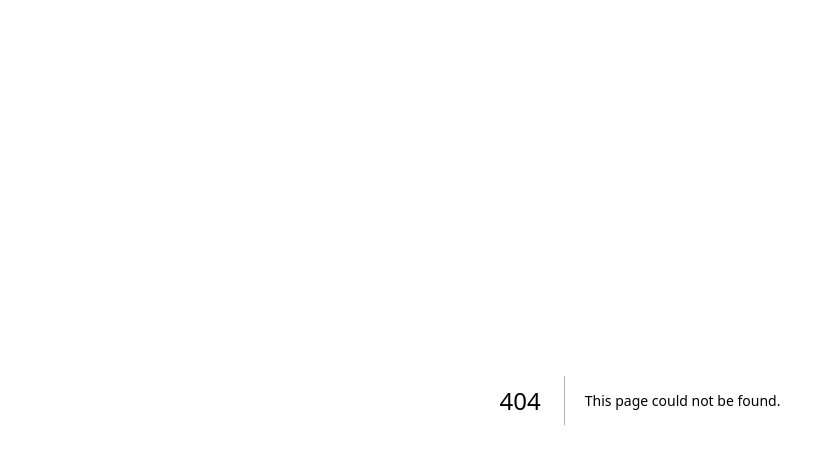
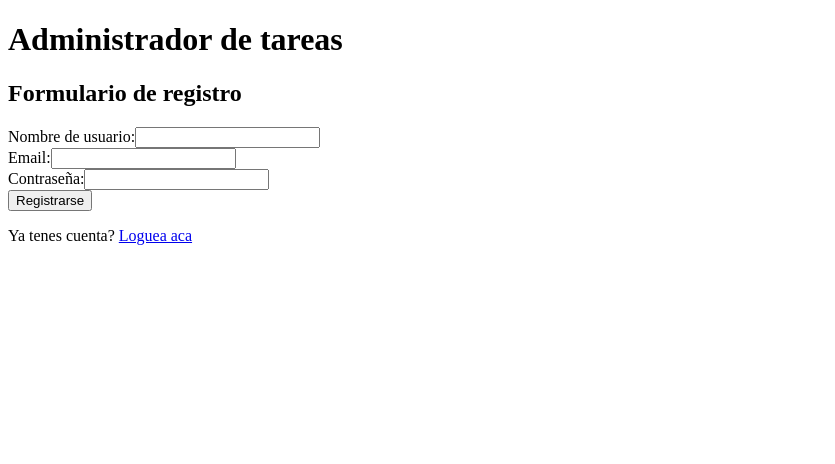
Before and after one commit to lkainn/FE05---Proyecto-grupo-5, a Next.js app: page /register in a window 1280 px wide. Before the commit this address had no page. Shown: the top 464 px of the page, without its empty margins (0-835 px from the left). Built offline with nearby package versions, Linux system fonts and the light colour scheme.

Commit message:
Agregado de sistema de login, registro y navegacion entre paginas

```diff
--- /dev/null
+++ b/components/RegistrationForm.js
@@ -0,0 +1,83 @@
+import React, { useState } from 'react';
+
+const RegistrationForm = () => {
+  const [username, setUsername] = useState('');
+  const [email, setEmail] = useState('');
+  const [password, setPassword] = useState('');
+  const [errors, setErrors] = useState({});
+
+  const handleUsernameChange = (e) => {
+    setUsername(e.target.value);
+  };
+
+  const handleEmailChange = (e) => {
+    setEmail(e.target.value);
+  };
+
+  const handlePasswordChange = (e) => {
+    setPassword(e.target.value);
+  };
+
+  const handleSubmit = (e) => {
+    e.preventDefault();
+
+    // Validaciones
+    const validationErrors = {};
+    if (username.trim() === '') {
+      validationErrors.username = 'Username is required';
+    }
+    if (email.trim() === '') {
+      validationErrors.email = 'Email is required';
+    }
+    if (password.trim() === '') {
+      validationErrors.password = 'Password is required';
+    }
+    setErrors(validationErrors);
+
+    // POR HACER: logica de registro e interaccion con la API.
+  };
+
+  return (
+    <div>
+      <h2>Formulario de registro</h2>
+      <form onSubmit={handleSubmit}>
+        <div>
+          <label htmlFor="username">Nombre de usuario:</label>
+          <input
+            type="text"
+            id="username"
+            value={username}
+            onChange={handleUsernameChange}
+            required
+          />
+          {errors.username && <span className="error">{errors.username}</span>}
+        </div>
+        <div>
+          <label htmlFor="email">Email:</label>
+          <input
+            type="email"
+            id="email"
+            value={email}
+            onChange={handleEmailChange}
+            required
+          />
+          {errors.email && <span className="error">{errors.email}</span>}
+        </div>
+        <div>
+          <label htmlFor="password">Contraseña:</label>
+          <input
+            type="password"
+            id="password"
+            value={password}
+            onChange={handlePasswordChange}
+            required
+          />
+          {errors.password && <span className="error">{errors.password}</span>}
+        </div>
+        <button type="submit">Registrarse</button>
+      </form>
+    </div>
+  );
+};
+
+export default RegistrationForm;
--- /dev/null
+++ b/pages/register.js
@@ -0,0 +1,14 @@
+import React from 'react';
+import RegistrationForm from '../components/RegistrationForm';
+
+const Register = () => {
+  return (
+    <div>
+      <h1>Administrador de tareas</h1>
+      <RegistrationForm />
+      <p>Ya tenes cuenta? <a href="/login">Loguea aca</a></p>
+    </div>
+  );
+};
+
+export default Register;
```
Also changed, not shown: pages/index.js (+4 -17 lines), pages/login.js (added, +14 -0 lines).
